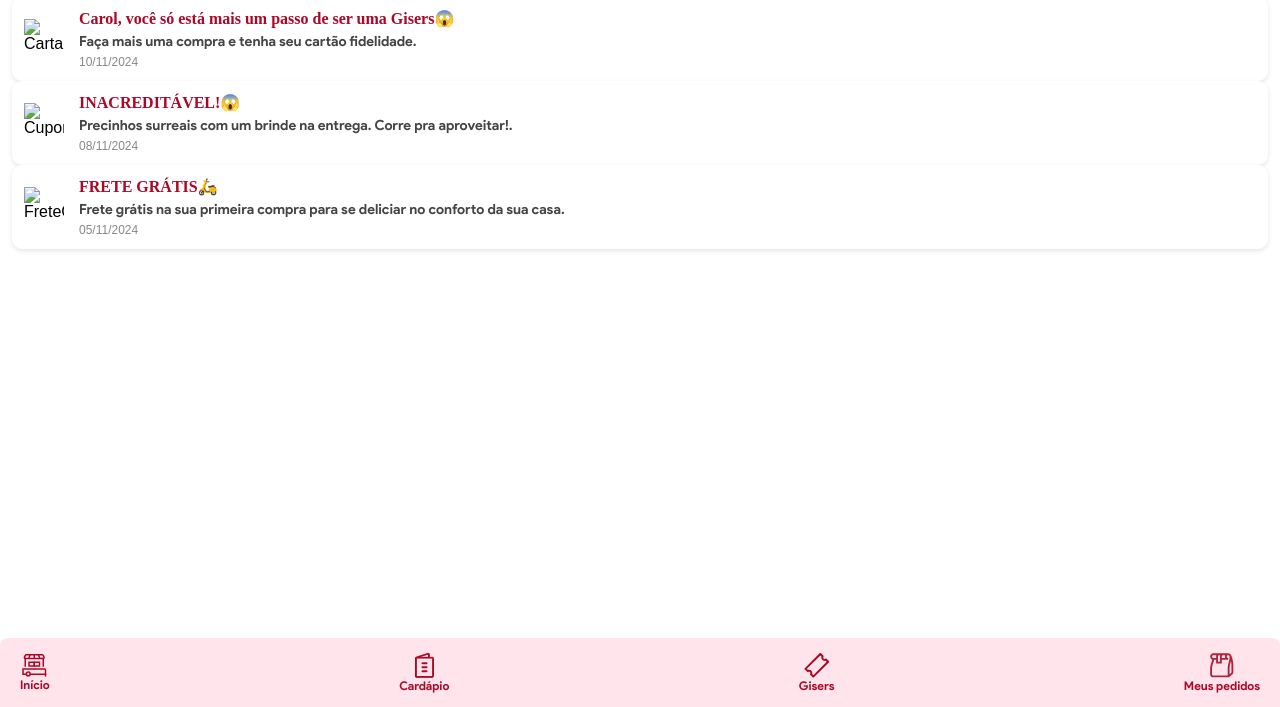
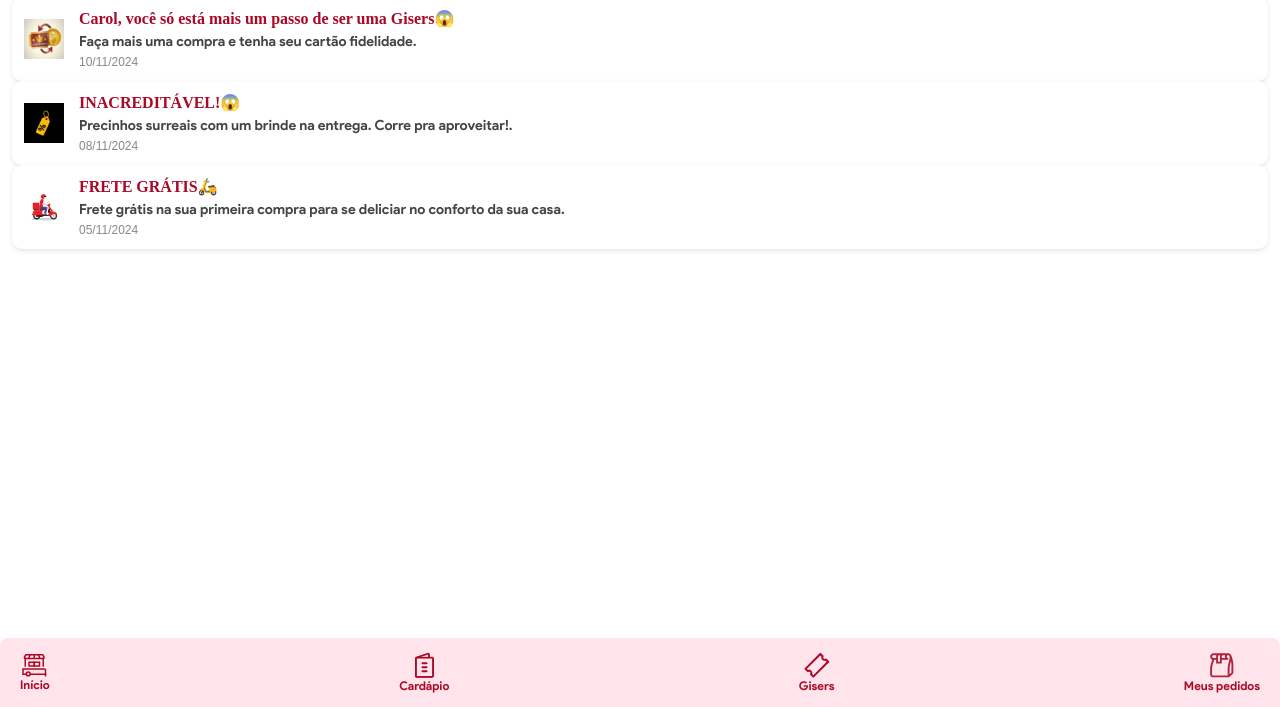
Before and after one commit to thurcruz/gisas, a plain HTML site: page notificação.html in a window 1280 px wide. Shown: the part 93-800 px from the top of the page. Drawn offline with Linux system fonts and the light colour scheme; a web font is replaced by a local one.

Commit message:
versão beta

```diff
--- a/notificação.html
+++ b/notificação.html
@@ -18,7 +18,7 @@
         <h2>Notificações</h2>
         <div class="notifications-list">
             <div class="notification-item">
-                <img src="C:\Users\Fabio Tadeu\OneDrive\Desktop\projeto\notificacos_gisas\imagens\CARTAP.FIDELIDADE.webp" alt="CartaoFidelidade" class="notification-icon" />
+                <img src="img/nots/CARTAP.FIDELIDADE.webp" alt="CartaoFidelidade" class="notification-icon" />
                 <div class="notification-content">
                     <h3>Carol, você só está mais um passo de ser uma Gisers😱</h3>
                     <p>Faça mais uma compra e tenha seu cartão fidelidade.</p>
@@ -27,7 +27,7 @@
             </div>
 
             <div class="notification-item">
-                <img src="C:\Users\Fabio Tadeu\OneDrive\Desktop\projeto\notificacos_gisas\imagens\cupom_de_desconto.png" alt="CupomDesconto" class="notification-icon" />
+                <img src="img/nots/cupom_de_desconto.png"CupomDesconto" class="notification-icon" />
                 <div class="notification-content">
                     <h3>INACREDITÁVEL!😱</h3>
                     <p>Precinhos surreais com um brinde na entrega. Corre pra aproveitar!.</p>
@@ -36,7 +36,7 @@
             </div>
 
             <div class="notification-item">
-                <img src="C:\Users\Fabio Tadeu\OneDrive\Desktop\projeto\notificacos_gisas\imagens\frete.gratis.webp" alt="FreteGratis" class="notification-icon" />
+                <img src="img/nots/frete.gratis.webp" alt="FreteGratis" class="notification-icon" />
                 <div class="notification-content">
                     <h3>FRETE GRÁTIS🛵</h3>
                     <p>Frete grátis na sua primeira compra para se deliciar no conforto da sua casa.</p>
```
Also changed, not shown: img/nots/CARTAP.FIDELIDADE.webp (added), img/nots/cupom_de_desconto.png (added), img/nots/frete.gratis.webp (added).
